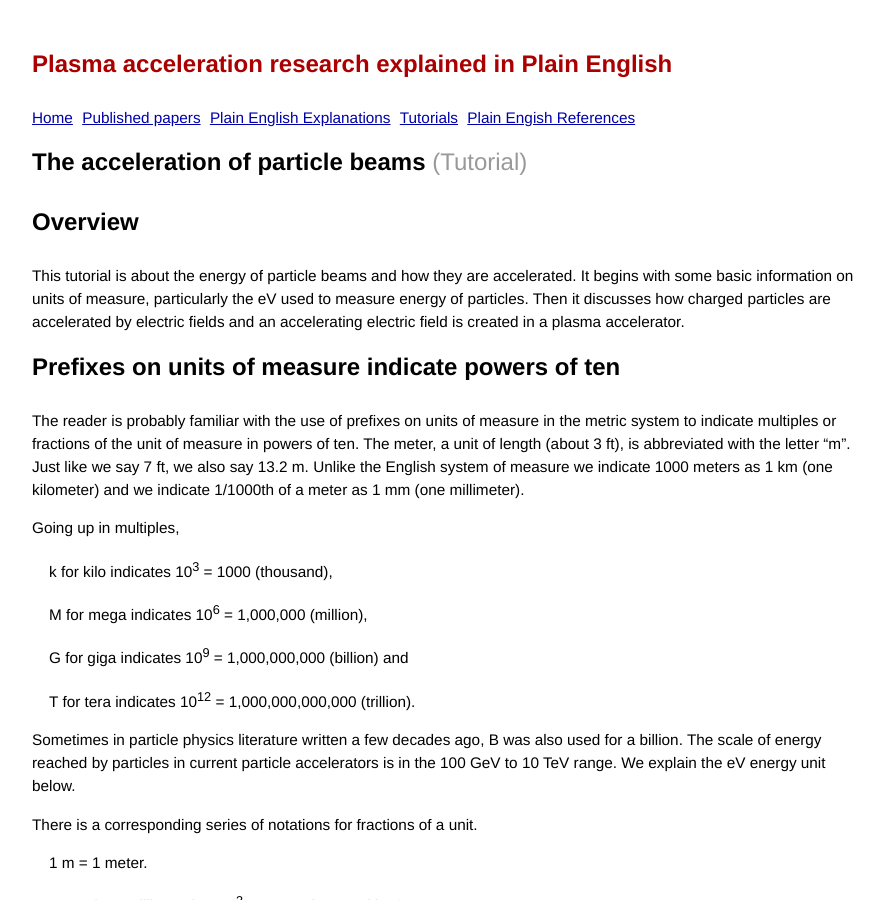
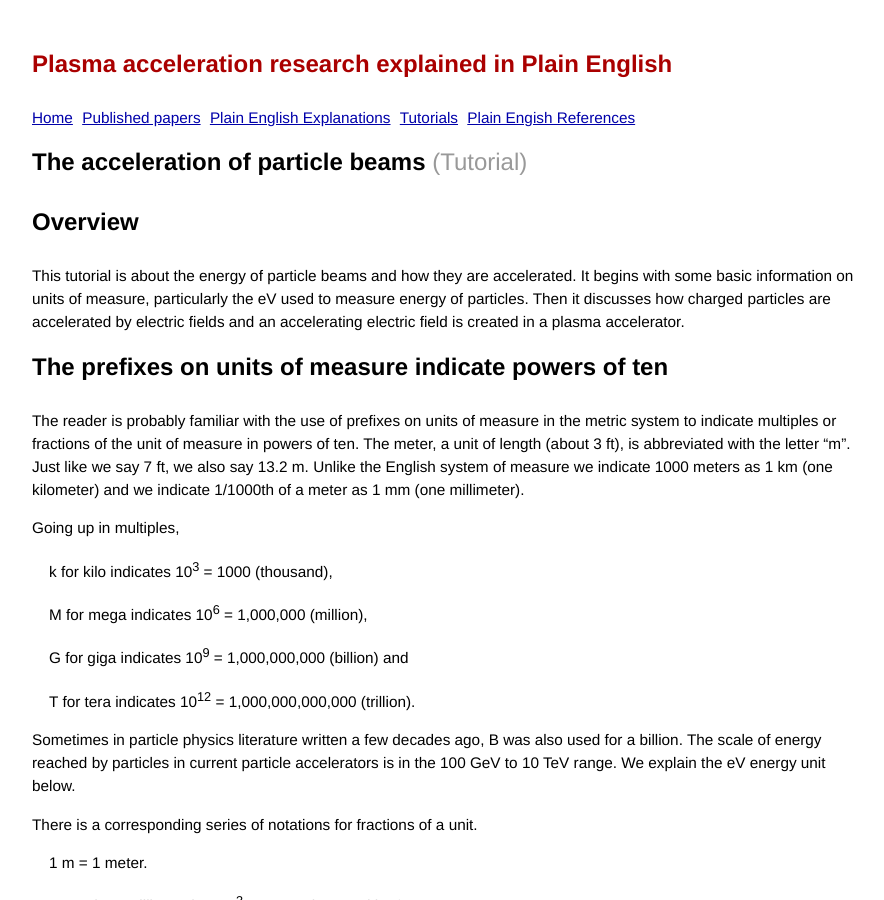
Before and after one commit to grbfacet/facet, a Jekyll site: the page built from beam-acceleration-tutorial.md, in a window 1280 px wide and 900 px high. Shown: the whole window, without its empty margins (193-1077 px from the left). Built offline with Jekyll 4.4.1, drawn with Linux system fonts in a browser that asks for light colours.

Commit message:
Update beam-acceleration-tutorial.md

```diff
--- a/beam-acceleration-tutorial.md
+++ b/beam-acceleration-tutorial.md
@@ -8,7 +8,7 @@ pagetype: tutorial
 
 This tutorial is about the energy of particle beams and how they are accelerated. It begins with some basic information  on units of measure, particularly the eV used to measure energy of particles. Then it discusses how charged particles are accelerated by electric fields and an accelerating electric field is created in a plasma accelerator.
 
-# Prefixes on units of measure indicate powers of ten
+# The prefixes on units of measure indicate powers of ten
 
 The reader is probably familiar with the use of prefixes on units of measure in the metric system to indicate multiples or fractions of the unit of measure in powers of ten. The meter, a unit of length (about 3 ft), is abbreviated with the letter “m”. Just like we say 7 ft, we also say 13.2 m. Unlike the English system of measure we indicate 1000 meters as 1 km (one kilometer) and we indicate 1/1000th of a meter as 1 mm (one millimeter).
 
```
